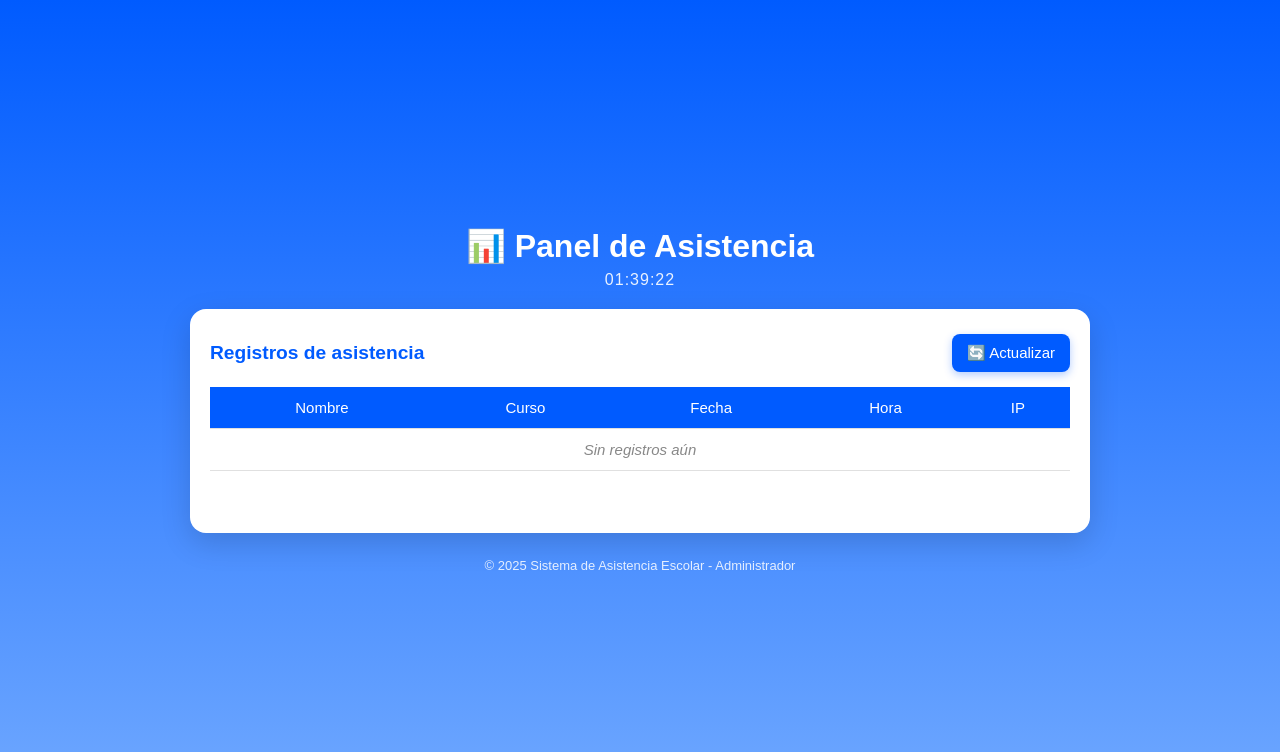
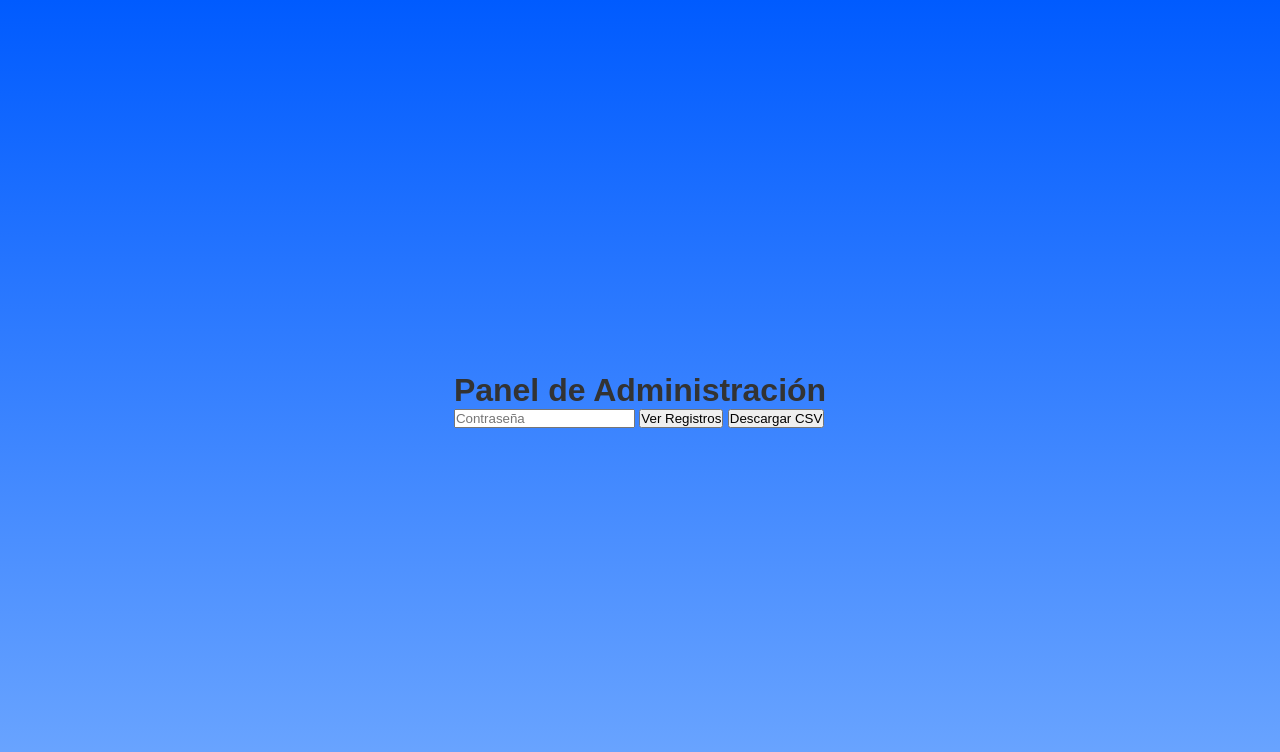
Before and after one commit to 0ax5-ha/asistencia-frontend, a plain HTML site: page admin.html in a window 1280 px wide. Drawn offline with Linux system fonts and the light colour scheme.

Commit message:
Refactor admin panel layout and functionality

```diff
--- a/admin.html
+++ b/admin.html
@@ -3,57 +3,19 @@
 <head>
   <meta charset="UTF-8" />
   <meta name="viewport" content="width=device-width, initial-scale=1.0" />
-  <title>Panel de Administración</title>
+  <title>Admin Asistencia</title>
   <link rel="stylesheet" href="admin.css" />
 </head>
 <body>
-  <div class="app-wrapper">
-    <header class="app-header">
-      <h1>📊 Panel de Asistencia</h1>
-      <p id="clock">--:--:--</p>
-    </header>
+  <div class="admin-wrapper">
+    <h1>Panel de Administración</h1>
+    <input type="password" id="clave" placeholder="Contraseña" />
+    <button id="verRegistros">Ver Registros</button>
+    <button id="descargarCSV">Descargar CSV</button>
 
-    <main class="card">
-      <div class="toolbar">
-        <h2>Registros de asistencia</h2>
-        <button id="refreshBtn" class="btn-refresh">🔄 Actualizar</button>
-      </div>
-
-      <table id="asistenciasTable">
-        <thead>
-          <tr>
-            <th>Nombre</th>
-            <th>Curso</th>
-            <th>Fecha</th>
-            <th>Hora</th>
-            <th>IP</th>
-          </tr>
-        </thead>
-        <tbody>
-          <tr><td colspan="5" class="no-data">Sin registros aún</td></tr>
-        </tbody>
-      </table>
-
-      <div id="status" class="status-message"></div>
-    </main>
-
-    <footer>
-      <p>© 2025 Sistema de Asistencia Escolar - Administrador</p>
-    </footer>
+    <div id="tablaContainer"></div>
   </div>
 
   <script src="admin.js"></script>
-  <script>
-    // Reloj en tiempo real
-    function updateClock() {
-      const now = new Date();
-      const h = String(now.getHours()).padStart(2, "0");
-      const m = String(now.getMinutes()).padStart(2, "0");
-      const s = String(now.getSeconds()).padStart(2, "0");
-      document.getElementById("clock").textContent = `${h}:${m}:${s}`;
-    }
-    setInterval(updateClock, 1000);
-    updateClock();
-  </script>
 </body>
 </html>
```
